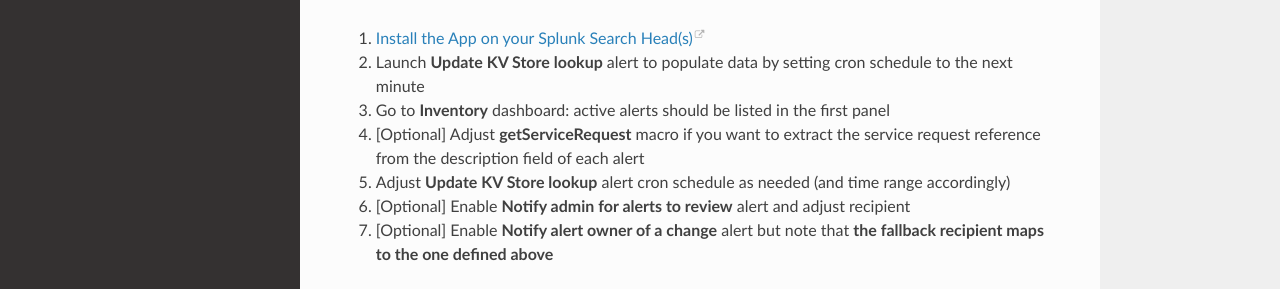
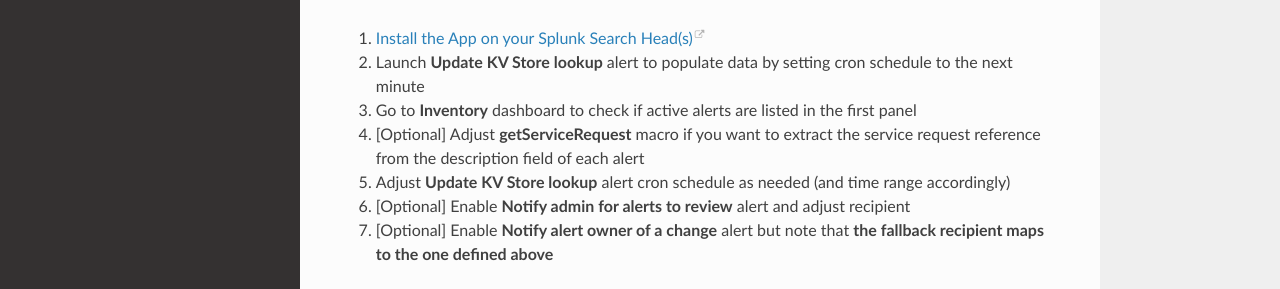
Before and after one commit to a-l-h/splunk-app-proper-alerts, a Sphinx documentation site: the page built from doc/install.rst, in a window 1280 px wide. Shown: the part 406-695 px from the top of the page. Built offline with Sphinx 7.4.7 and the Read the Docs theme 2.0.0, drawn with Linux system fonts in a browser that asks for light colours.

Commit message:
Update install.rst

```diff
--- a/doc/install.rst
+++ b/doc/install.rst
@@ -15,7 +15,7 @@
 
 1.  `Install the App on your Splunk Search Head(s) <https://docs.splunk.com/Documentation/Splunk/latest/Admin/Deployappsandadd-ons#Deployment_architectures>`_
 2.  Launch **Update KV Store lookup** alert to populate data by setting cron schedule to the next minute
-3.  Go to **Inventory** dashboard: active alerts should be listed in the first panel
+3.  Go to **Inventory** dashboard to check if active alerts are listed in the first panel
 4.  [Optional] Adjust **getServiceRequest** macro if you want to extract the service request reference from the description field of each alert
 5.  Adjust **Update KV Store lookup** alert cron schedule as needed (and time range accordingly)
 6.  [Optional] Enable **Notify admin for alerts to review** alert and adjust recipient
```
